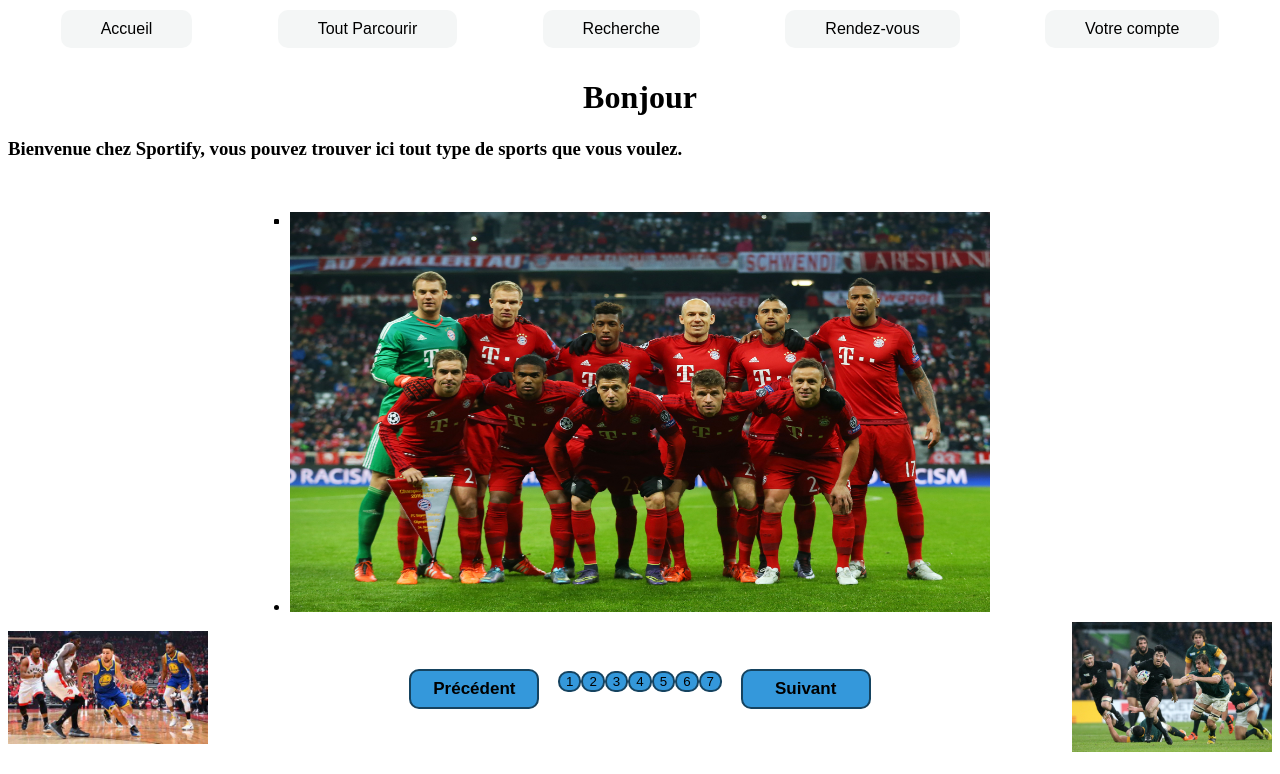
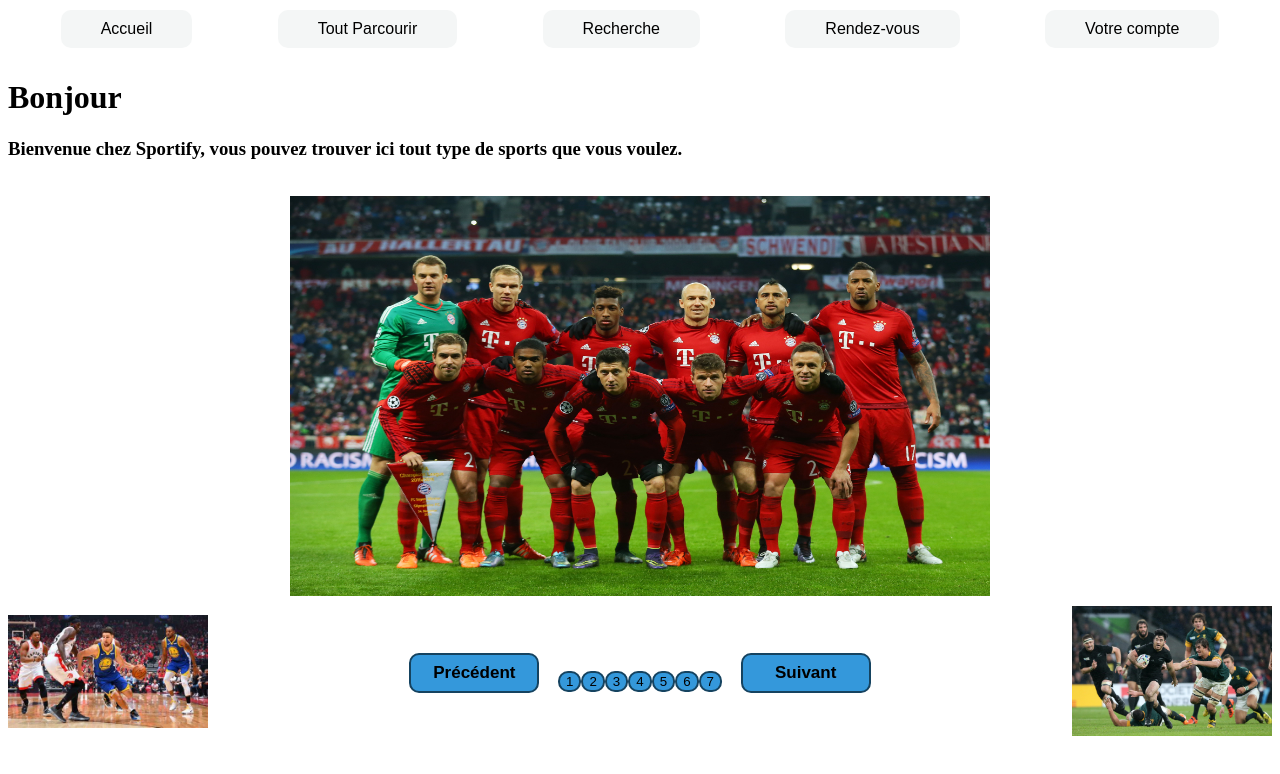
Before and after one commit to Alexhuang03/Projet_X_03, a PHP site: page / in a window 1280 px wide. Shown: the part 88-862 px from the top of the page. After the commit the page ends 824 px from the top, so only its background shows below. Run offline with PHP 8.4, Linux system fonts and the light colour scheme.

Commit message:
Ajout du carrousel sur la page d'accueil + fonctions en plus sur accueil.css + enlever les points du carrousel-Alex

```diff
--- a/accueil.css
+++ b/accueil.css
@@ -15,14 +15,20 @@
     text-align: center;
 }
 
+#carrousel ul {
+    list-style-type: none; /* Enlever les points de la liste */
+    padding: 0; /* Enlever le padding */
+    margin: 0; /* Enlever le margin */
+}
+
 #carrousel ul li{
-    position: absolute;
     top: 0;
     left: 0;
+    display: inline;
 }
 
 h1 {
-    text-align: center;
+    /*text-align: center;
     /*color: rgb(255, 255, 255);
     background-color: #CB4335 ;*/
 }
```
